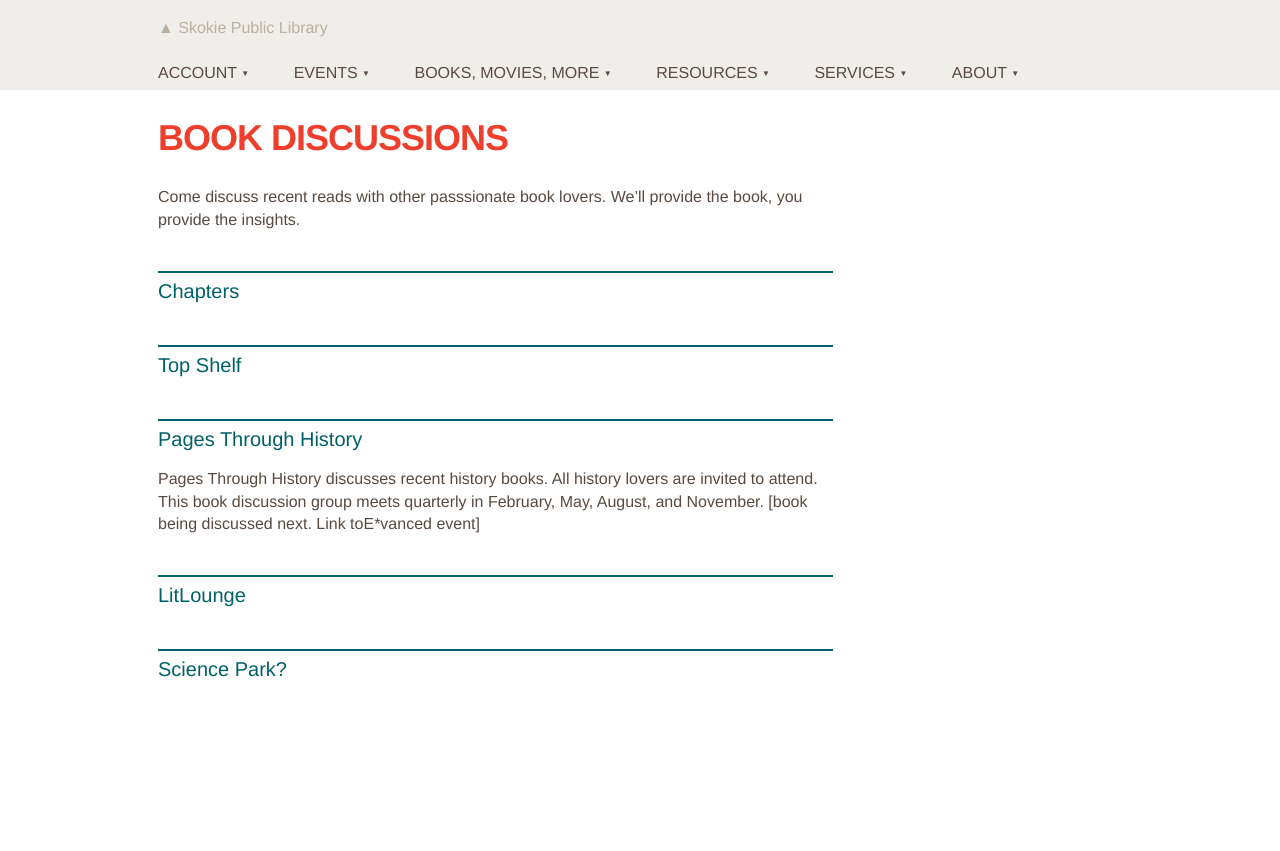
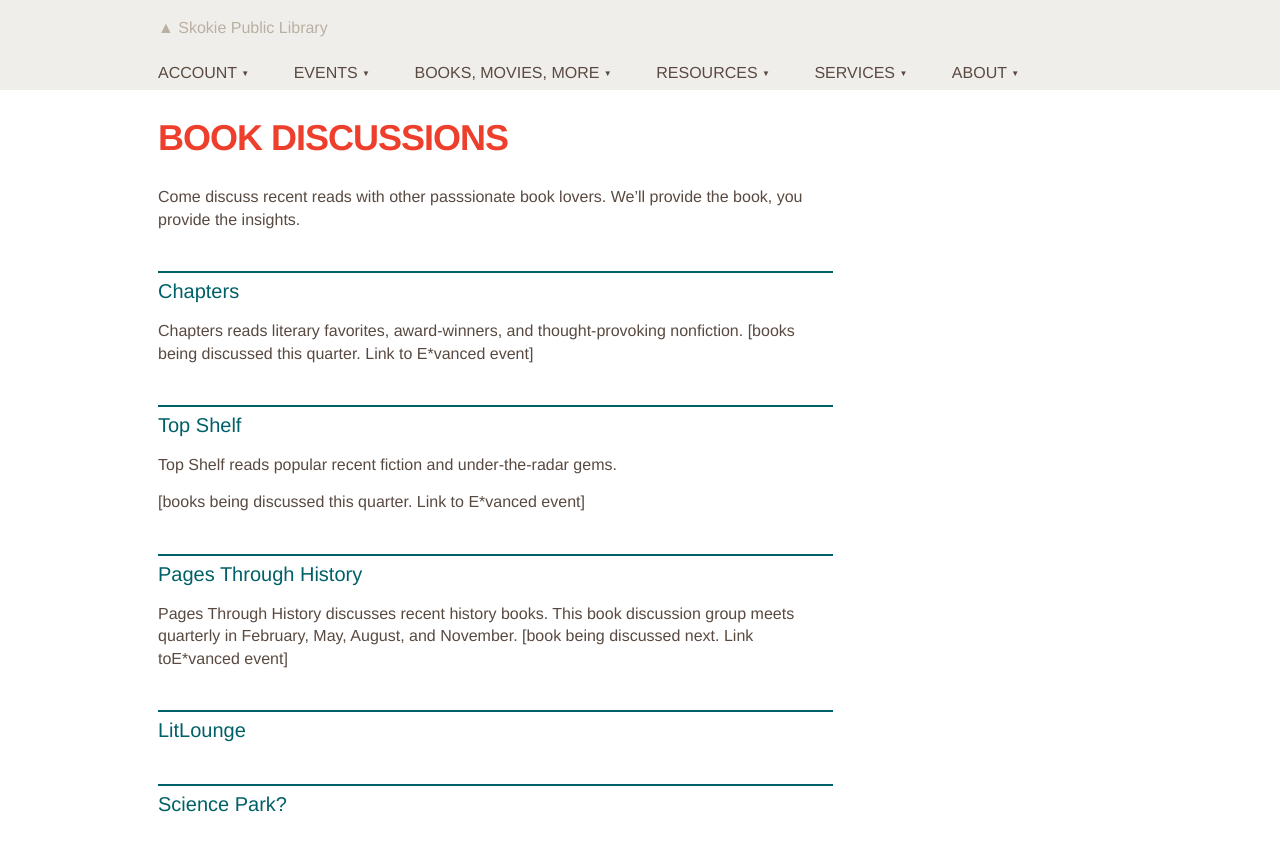
Before and after one commit to skokielibrary/spl-content, a Jekyll site: the page built from _content/lynnanne/books-movies-more--book-discussions.markdown, in a window 1280 px wide. Shown: the top 851 px of the page. Built offline with Jekyll 4.4.1, drawn with Linux system fonts in a browser that asks for light colours.

Commit message:
Updated books-movies-more--book-discussions.markdown

```diff
--- a/_content/lynnanne/books-movies-more--book-discussions.markdown
+++ b/_content/lynnanne/books-movies-more--book-discussions.markdown
@@ -7,11 +7,16 @@ published: true
 Come discuss recent reads with other passsionate book lovers. We'll provide the book, you provide the insights.
 
 ## Chapters
+Chapters reads literary favorites, award-winners, and thought-provoking nonfiction.
+[books being discussed this quarter. Link to E*vanced event]
 
 ## Top Shelf
+Top Shelf reads popular recent fiction and under-the-radar gems.
+
+[books being discussed this quarter. Link to E*vanced event]
 
 ## Pages Through History
-Pages Through History discusses recent history books. All history lovers are invited to attend. This book discussion group meets quarterly in February, May, August, and November.
+Pages Through History discusses recent history books. This book discussion group meets quarterly in February, May, August, and November.
 [book being discussed next. Link toE*vanced event]
 
 ## LitLounge
```
